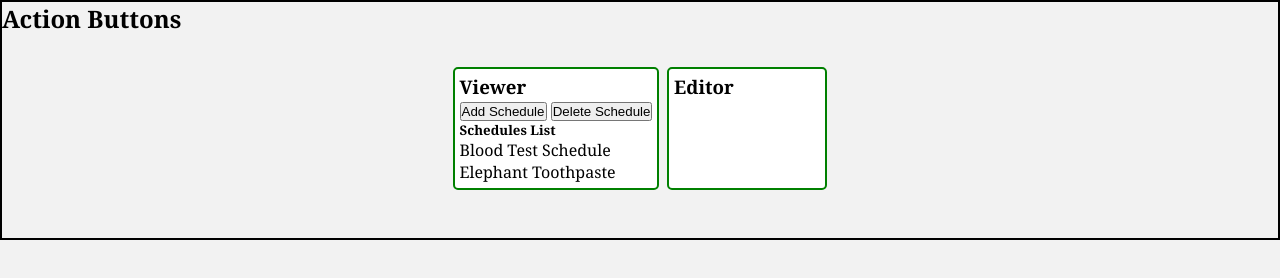
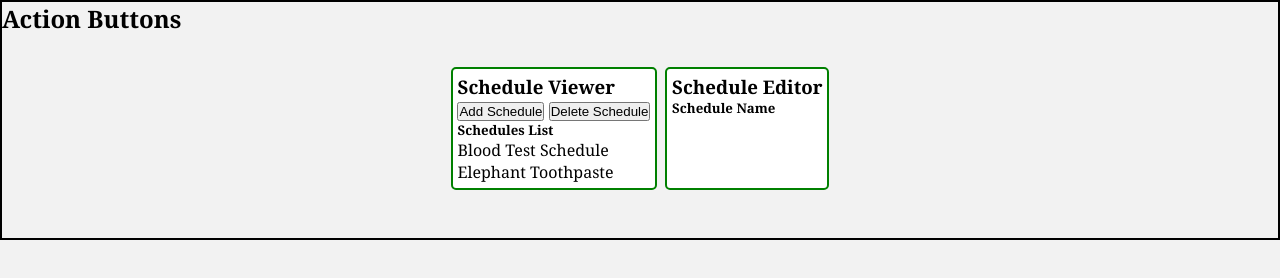
Before and after one commit to Cat4848/scheduler, a website with bundled scripts: page src/index.html in a window 1280 px wide. Built offline with nearby package versions, Linux system fonts and the light colour scheme.

Commit message:
upd: viewer and editor names

```diff
--- a/src/index.html
+++ b/src/index.html
@@ -16,7 +16,7 @@
 
         <section class="scheduler">
           <section class="panel viewer">
-            <h1>Viewer</h1>
+            <h1>Schedule Viewer</h1>
 
             <div class="viewer-action-buttons">
               <button type="button" class="btn btn-primary">
@@ -33,8 +33,8 @@
             </div>
           </section>
           <section class="panel editor">
-            <h1>Editor</h1>
-
+            <h1>Schedule Editor</h1>
+            <h5>Schedule Name</h5>
             <div class="editor-schedule"></div>
           </section>
         </section>
```
